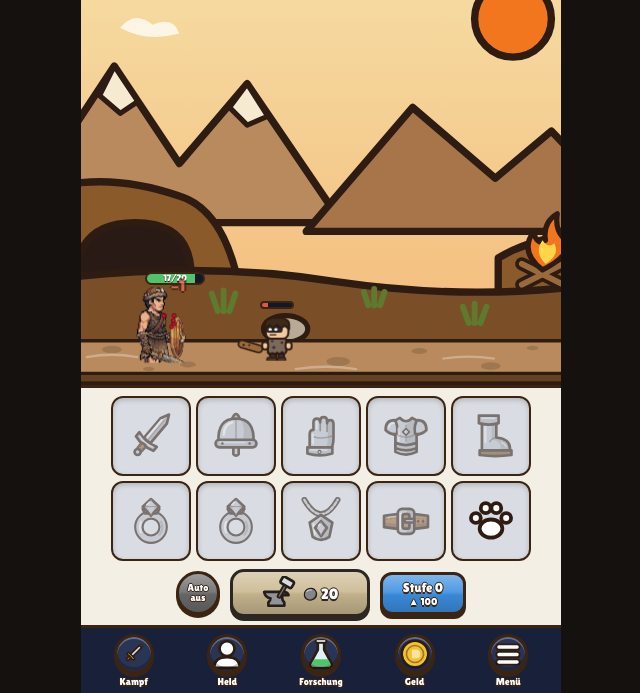
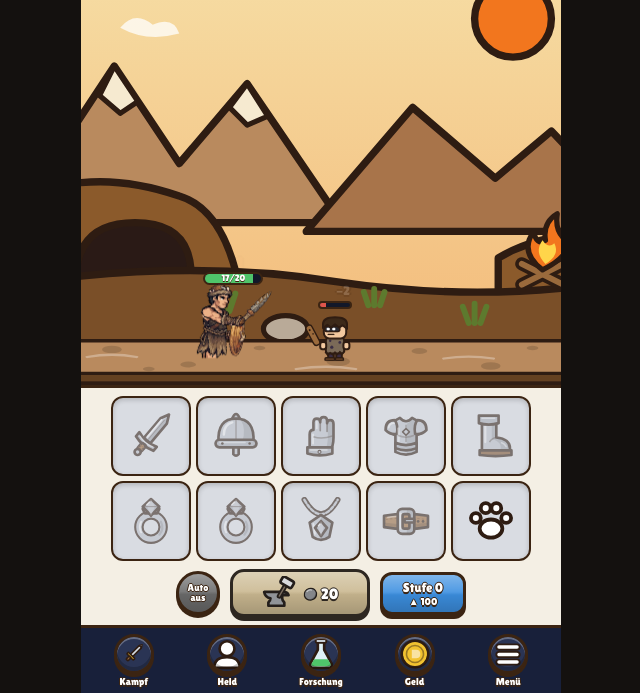
Before and after one commit to harrybanmann/the-game, a plain HTML site: page index.html in a window 1280 px wide. Shown: the part 107-800 px from the top of the page, without its empty margins (319-959 px from the left). Drawn offline with Linux system fonts and the light colour scheme.

Commit message:
Version 46: Puppe auf dem Boden, Schlag von oben nach unten, nur Nahkampf
Co-Authored-By: Claude Sonnet 5.5 <noreply@anthropic.com>

```diff
--- a/css/style.css
+++ b/css/style.css
@@ -979,5 +979,5 @@ h3 { font-size: 15px; margin-top: 2px; }
 /* Die Puppe wird auf eine Zeichenfläche gemalt, die größer ist als die Figur (Platz für das erhobene Schwert). */
 .figur.spieler.puppe, #spieler-box.laeuft .figur.spieler.puppe { animation: none; background-image: none; overflow: visible; }
 .figur.spieler.puppe.getroffen, #spieler-box.laeuft .figur.spieler.puppe.getroffen { animation: zucken 0.16s ease-out; }
-.puppe-bild { position: absolute; left: 50%; bottom: -3%; height: 150%; width: auto; aspect-ratio: 1; transform: translateX(-50%); pointer-events: none; image-rendering: auto; }
+.puppe-bild { position: absolute; left: 50%; bottom: 4%; height: 150%; width: auto; aspect-ratio: 1; transform: translateX(-50%); pointer-events: none; image-rendering: auto; }
 #spieler-box.puppe-aktiv .held-waffe { display: none; }
--- a/index.html
+++ b/index.html
@@ -15,7 +15,7 @@
   <link rel="preconnect" href="https://fonts.googleapis.com">
   <link rel="preconnect" href="https://fonts.gstatic.com" crossorigin>
   <link href="https://fonts.googleapis.com/css2?family=Lilita+One&display=swap" rel="stylesheet">
-  <link rel="stylesheet" href="css/style.css?v=77">
+  <link rel="stylesheet" href="css/style.css?v=79">
 </head>
 <body>
   <div id="spiel">
@@ -323,7 +323,7 @@
   <div id="kurzmeldung" hidden></div>
   <div id="lade-fehler" hidden></div>
 
-  <script type="module" src="js/main.js?v=77"></script>
+  <script type="module" src="js/main.js?v=79"></script>
   <script>
     // Falls eine Code-Datei nicht lädt (z. B. schlechtes Netz), nicht stumm hängen bleiben.
     setTimeout(function () {
--- a/js/kampf.js
+++ b/js/kampf.js
@@ -268,7 +268,8 @@ export function kampfSystem(api) {
     const vorn = naechster();
     const sichtbar = vorn && vorn.x <= 1.02;
     // Nah und fern zugleich (Stil "Egal"): erst aus der Ferne schießen, kommt der nächste Gegner nah, läuft der Held ihm entgegen.
-    heldArtJetzt = w.kombi ? (vorn && vorn.x <= (l.nahWechsel || 0.5) ? "nah" : "fern") : w.art;
+    // Harry 18.11.2026: der Held kämpft immer im Nahkampf, er läuft zum Gegner vor (kein Fernkampf mehr).
+    heldArtJetzt = "nah";
     let zielX = 0;
     if (heldArtJetzt === "nah" && sichtbar) zielX = Math.min(l.heldMax, Math.max(0, vorn.x - l.nahReichweite));
     const altX = heldX;
--- a/js/puppe.js
+++ b/js/puppe.js
@@ -142,9 +142,10 @@ export function puppeSystem() {
     g.translate(0, bob);
     let lean = 0.03 * Math.sin(tt) * a, sh = 0.38 * Math.sin(tt) * a, el = -0.35 * a - 0.08 * (1 - a);
     if (atk >= 0) {
+      // Der Arm geht hinter dem Körper nach oben (Ausholen) und schlägt dann von oben nach unten nach vorn.
       const u = atk / 0.62;
-      if (u < 0.4) { const e = weich(u / 0.4); sh = -2.7 * e; el = -0.5 * e; lean = -0.1 * e; }
-      else { const q = Math.pow((u - 0.4) / 0.6, 0.6); sh = -2.7 + 1.4 * Math.min(1, q * 1.2); el = -0.5 * (1 - Math.min(1, q * 2)); lean = -0.1 + 0.28 * Math.sin(Math.min(1, q) * Math.PI * 0.9); }
+      if (u < 0.4) { const e = weich(u / 0.4); sh = 3.58 * e; el = -0.5 * e; lean = -0.1 * e; }
+      else { const q = Math.pow((u - 0.4) / 0.6, 0.6); sh = 3.58 + 1.4 * Math.min(1, q * 1.2); el = -0.5 * (1 - Math.min(1, q * 2)); lean = -0.1 + 0.28 * Math.sin(Math.min(1, q) * Math.PI * 0.9); }
     }
     const [hx, hy] = HUEFTE;
     const aa = Math.max(a, 0.001);
```
Also changed, not shown: js/main.js (+16 -16 lines).
